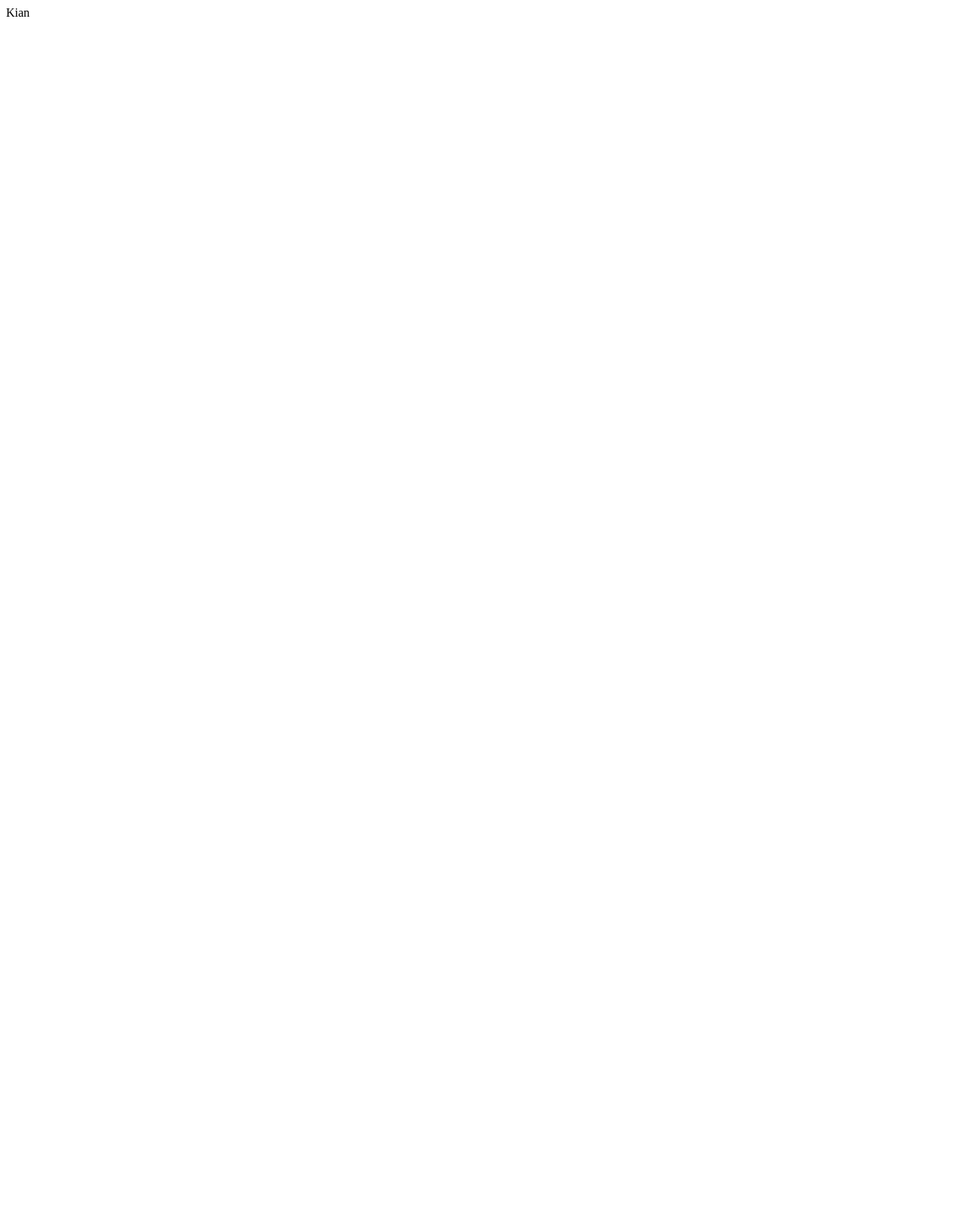
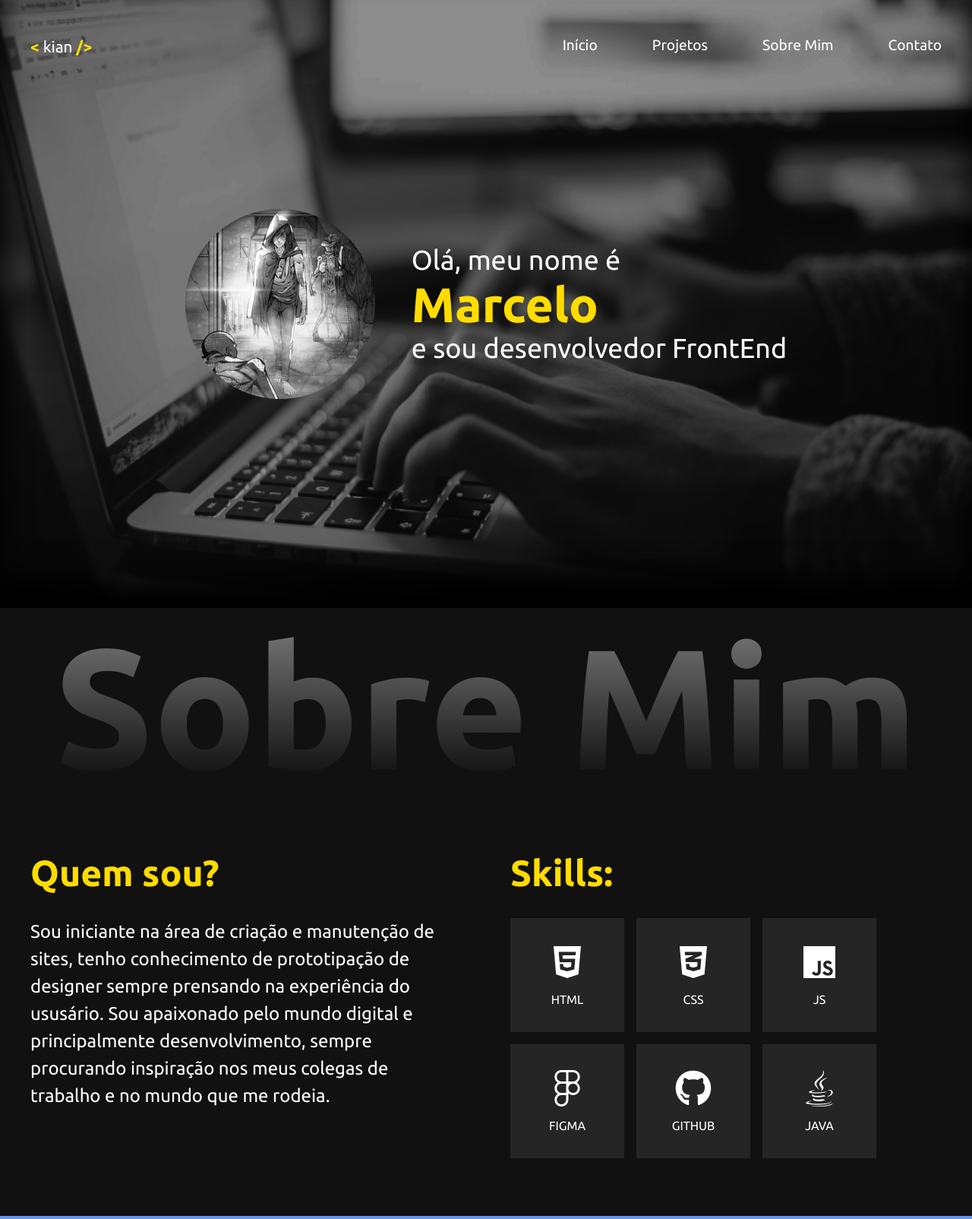
Before and after one commit to gabs-ki/p-portifolio, a plain HTML site: page index.html in a window 1280 px wide. Shown: the top 1604 px of the page at 76% size. Before the commit the page ends 800 px from the top, so only its background shows below. Drawn offline with Linux system fonts and the light colour scheme.

Commit message:
Home e Sobre mim feitos

```diff
--- /dev/null
+++ b/css/home.css
@@ -0,0 +1,22 @@
+.home {
+    background-image: url(../img/BACKGROUND\ \(1\).png);
+    background-repeat: no-repeat;
+    background-size: cover;
+    background-position: center;
+    display: flex;
+    justify-content: center;
+    align-items: center;
+    gap: 48px;
+    width: 100%;
+    box-shadow: inset 0px -40px 40px black;
+}
+
+.home__text {
+    font-size: 2.25rem;
+}
+
+.home__name {
+    font-size: 4rem;
+    font-weight: 700;
+    color: var(--primary-color);
+}
--- /dev/null
+++ b/css/logo.css
@@ -0,0 +1,17 @@
+.logo {
+    font-size: 1.3rem;
+}
+
+.logo::before {
+    content: "<";
+    font-size: 1.3rem;
+    font-weight: 700;
+    color: var(--primary-color);
+}
+
+.logo::after {
+    content: "/>";
+    font-size: 1.3rem;
+    font-weight: 700;
+    color: var(--primary-color);
+}
--- /dev/null
+++ b/css/menu.css
@@ -0,0 +1,14 @@
+.menu {
+    display: flex;
+    gap: 72px;
+    font-size: 1.20rem;
+}
+
+.menu li {
+    border-bottom: 4px solid transparent;
+    transition: border-color .3s;
+}
+
+.menu li:hover {
+    border-color: var(--primary-color);
+}
--- a/css/reset.css
+++ b/css/reset.css
@@ -1,3 +1,14 @@
 * {
+    padding: 0;
+    margin: 0;
+    box-sizing: border-box;
+}
 
+ul, ol, li {
+    list-style: none;
 }
+
+a {
+    text-decoration: none;
+    color: inherit;
+}
--- /dev/null
+++ b/css/sobre-mim.css
@@ -0,0 +1,75 @@
+.sobre-mim {
+    max-width: 1200px;
+    width: 100%;
+    display: grid;
+    grid-template-areas:
+        "title title"
+        "description skills";
+    grid-template-rows: auto 1fr;
+    grid-template-columns: 1fr 1fr;
+    gap: 64px;
+}
+
+.section-title {
+    grid-area: title;
+    font-size: clamp(2rem, 18vw, 14rem);
+    font-weight: 700;
+    text-align: center;
+    background: linear-gradient(rgb(129, 129, 129), #000);
+    -webkit-background-clip: text;
+    color: transparent;
+}
+
+.description {
+    grid-area: description;
+    display: flex;
+    flex-direction: column;
+    gap: 32px;
+}
+
+.description__title {
+    font-size: 3rem;
+    color: var(--primary-color);
+}
+
+.description__text {
+    font-size: 1.5rem;
+    line-height: 150%;
+}
+
+.skills {
+    grid-area: skills;
+    display: flex;
+    flex-direction: column;
+    gap: 32px;
+}
+
+.skills__title {
+    font-size: 3rem;
+    color: var(--primary-color);
+}
+
+.skills__icons {
+    display: flex;
+    flex-wrap: wrap;
+    gap: 16px;
+}
+
+.skills__icon {
+    width: 150px;
+    height: 150px;
+    background-color: var(--icon-color);
+    display: flex;
+    flex-direction: column;
+    justify-content: center;
+    align-items: center;
+    gap: 16px;
+}
+
+.skills__icon i {
+    font-size: 3rem;
+}
+
+.skills__icons span {
+    font-size: 1rem;
+}
--- a/css/style.css
+++ b/css/style.css
@@ -0,0 +1,61 @@
+:root {
+    --primary-color: #FEDC00;
+    --icon-color: #252525;
+}
+
+html {
+    scroll-behavior: smooth;
+}
+
+body {
+    display: grid;
+    grid-template-areas: "content";
+    font-family: 'Ubuntu', sans-serif;
+    color: #fff;
+    background-color: #111111;
+}
+
+header {
+    place-self: start center;
+    margin-top: 48px;
+    max-width: 1200px;
+    width: 100%;
+    grid-area: content;
+
+    z-index: 1;
+    display: flex;
+    justify-content: space-between;
+    align-items: center;
+}
+
+
+
+main {
+    grid-area: content;
+    display: flex;
+    flex-direction: column;
+    align-items: center;
+}
+
+section {
+    height: 100vh;
+
+}
+
+.projetos {
+    background-color: cornflowerblue;
+    width: 100%;
+}
+
+.contatos {
+    background-color: darkgray;
+    width: 100%;
+}
+
+footer {
+    place-self: end start;
+    grid-area: content;
+    height: 100px;
+    width: 100%;
+    background-color: #0008;
+}
--- a/index.html
+++ b/index.html
@@ -3,13 +3,123 @@
 <head>
     <meta charset="UTF-8">
     <meta name="viewport" content="width=device-width, initial-scale=1.0">
+    <link rel="preconnect" href="https://fonts.googleapis.com">
+    <link rel="preconnect" href="https://fonts.gstatic.com" crossorigin>
+    <link href="https://fonts.googleapis.com/css2?family=Ubuntu:wght@300;400;700&display=swap" rel="stylesheet">
+    <script src="https://kit.fontawesome.com/ddaca44862.js" crossorigin="anonymous"></script>
     <link rel="stylesheet" href="./css/style.css">
     <link rel="stylesheet" href="./css/reset.css">
-    <title>Portifólio De Designs</title>
+    <link rel="stylesheet" href="./css/logo.css">
+    <link rel="stylesheet" href="./css/menu.css">
+    <link rel="stylesheet" href="./css/home.css">
+    <link rel="stylesheet" href="./css/sobre-mim.css">
+
+    <title>
+        Portifólio - Marcelo Gabriel
+    </title>
 </head>
 <body>
     <header>
-        <span>Kian</span>
+        <div class="logo">
+            <a href="#">
+                kian
+            </a>
+        </div>
+
+
+        <nav>
+            <ul class="menu">
+                <li>
+                    <a href="#home">
+                        Início
+                    </a>
+                </li>
+                <li>
+                    <a href="#sobre-mim">
+                        Projetos
+                    </a>
+                </li>
+                <li>
+                    <a href="#projetos">
+                        Sobre Mim
+                    </a>
+                </li>
+                <li>
+                    <a href="#contato">
+                        Contato
+                    </a>
+                </li>
+            </ul>
+        </nav>
     </header>
+    <main>
+        <section class="home" id="home">
+            <img src="./img/EohmmKEW8AAKGv6 1.png" alt="foto" class="home__photo">
+            <div>
+                <span class="home__text">Olá, meu nome é</span>
+
+            <h1 class="home__name">Marcelo</h1>
+            <span class="home__text">e sou desenvolvedor FrontEnd</span>
+        </div>
+        </section>
+        <section class="sobre-mim" id="sobre-mim">
+
+            <h2 class="section-title">
+                Sobre Mim
+            </h2>
+
+            <div class="description">
+                <h3 class="description__title">
+                    Quem sou?
+                </h3>
+                <p class="description__text">
+                    Sou iniciante na área de criação e manutenção de sites, tenho conhecimento de prototipação de designer sempre prensando na experiência do ususário.
+                    Sou apaixonado pelo mundo digital e principalmente desenvolvimento, sempre procurando inspiração nos meus colegas de trabalho e no mundo que me rodeia.
+                </p>
+            </div>
+
+            <div class="skills">
+                <h3 class="skills__title">
+                    Skills:
+                </h3>
+                <div class="skills__icons">
+                    <div class="skills__icon">
+                        <i class="fab fa-html5"></i>
+                        <span>HTML</span>
+                    </div>
+                    <div class="skills__icon">
+                        <i class="fab fa-css3-alt"></i>
+                        <span>CSS</span>
+                    </div>
+                    <div class="skills__icon">
+                        <i class="fab fa-js"></i>
+                        <span>JS</span>
+                    </div>
+                    <div class="skills__icon">
+                        <i class="fab fa-figma"></i>
+                        <span>FIGMA</span>
+                    </div>
+                    <div class="skills__icon">
+                        <i class="fab fa-github"></i>
+                        <span>GITHUB</span>
+                    </div>
+                    <div class="skills__icon">
+                        <i class="fab fa-java"></i>
+                        <span>JAVA</span>
+                    </div>
+                </div>
+            </div>
+        </section>
+        <section class="projetos" id="projetos">
+
+        </section>
+        <section class="contato" id="contato">
+
+        </section>
+        main
+    </main>
+    <footer>
+        footer
+    </footer>
 </body>
 </html>
```
Also changed, not shown: img/BACKGROUND (1).png (added), img/EohmmKEW8AAKGv6 1.png (added).
